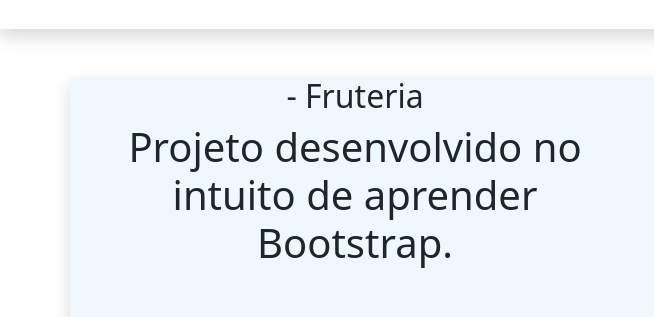
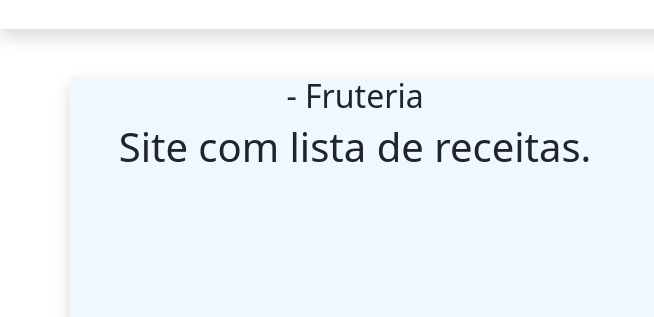
Before and after one commit to RobertPorteles/Portfolio-RobertPorteles, a plain HTML site: page index.html in a window 1280 px wide. Shown: the part 820-1137 px from the top of the page, 0-654 px from the left. Drawn offline with nearby package versions, Linux system fonts and the light colour scheme; a web font is replaced by a local one.

Commit message:
Update index.html

```diff
--- a/index.html
+++ b/index.html
@@ -12,7 +12,7 @@
 <link href="https://fonts.googleapis.com/css2?family=Brygada+1918&display=swap" rel="stylesheet">
 	<link href="https://cdn.jsdelivr.net/npm/bootstrap@5.0.2/dist/css/bootstrap.min.css" rel="stylesheet" integrity="sha384-EVSTQN3/azprG1Anm3QDgpJLIm9Nao0Yz1ztcQTwFspd3yD65VohhpuuCOmLASjC" crossorigin="anonymous">
   <script src="https://cdn.jsdelivr.net/npm/bootstrap@5.3.0-alpha3/dist/js/bootstrap.bundle.min.js" integrity="sha384-ENjdO4Dr2bkBIFxQpeoTz1HIcje39Wm4jDKdf19U8gI4ddQ3GYNS7NTKfAdVQSZe" crossorigin="anonymous"></script>
-    <title>It's my Portifolio</title>
+    <title>It's my Portfolio</title>
 </head>
 <body>
   <header class="font fixed-top">
@@ -71,7 +71,7 @@
       <figure>
       <blockquote class="blockquote">
         <h2>- Fruteria</h2>
-        <p class="display-6">Projeto desenvolvido no intuito de aprender Bootstrap.</p>
+        <p class="display-6">Site com lista de receitas.</p>
       </blockquote>
         </div>
           <div class="col">
```
